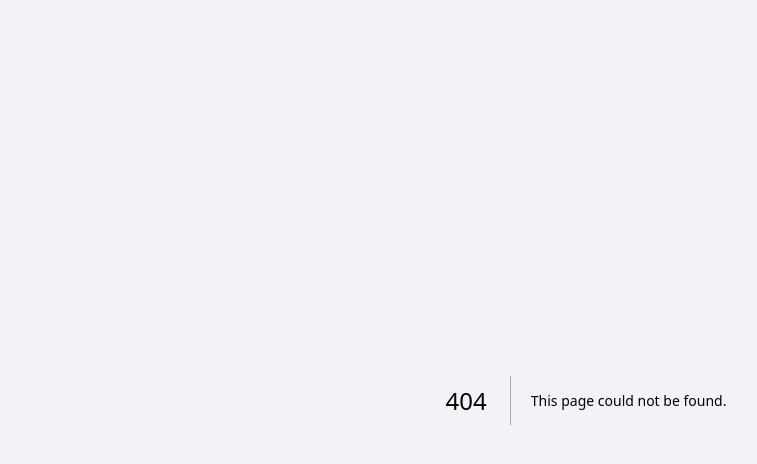
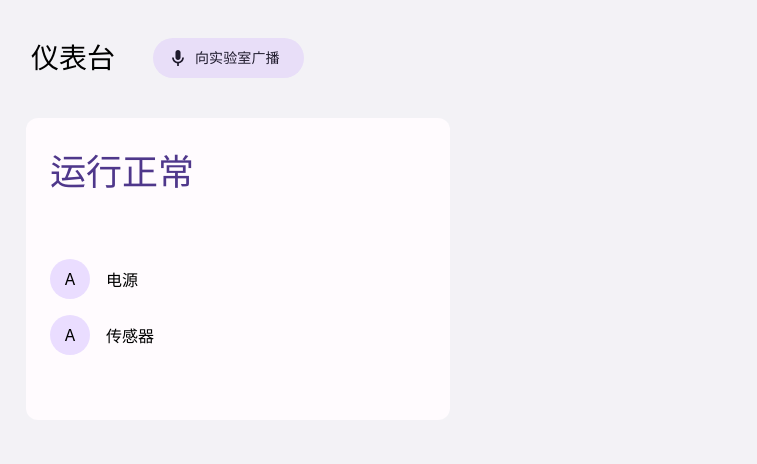
Before and after one commit to io-club/IMS-Frontend, a Next.js app in the folder shell/: page /dashboard in a window 1280 px wide. Before the commit this address had no page. Shown: the top 464 px of the page, without its empty margins (54-811 px from the left). Built offline with nearby package versions, Linux system fonts and the light colour scheme.

Commit message:
Slug button

```diff
--- /dev/null
+++ b/shell/app/components/Buttons.module.css
@@ -0,0 +1,19 @@
+.SlugButton {
+    display: flex;
+    flex-direction: row;
+    justify-content: center;
+    align-items: center;
+    padding: 10px 24px 10px 16px;
+    gap: 8px;
+    height: 40px;
+    background: #E8DEF8;
+    border-radius: 100px;
+    border: none;
+    font-style: normal;
+    font-weight: 500;
+    font-size: 14px;
+    line-height: 20px;
+    text-align: center;
+    letter-spacing: 0.1px;
+    color: #1D192B;
+}
--- /dev/null
+++ b/shell/app/components/Card.module.css
@@ -0,0 +1,18 @@
+.Card {
+    width: 100%;
+    height: 100%;
+    border-radius: 12px;
+}
+.Title {
+    font-style: normal;
+    font-weight: 400;
+    font-size: 22px;
+    line-height: 28px;
+}
+.TitleLarge {
+    font-style: normal;
+    font-weight: 400;
+    font-size: 36px;
+    line-height: 44px;
+    margin-bottom: 57px;
+}
--- /dev/null
+++ b/shell/app/components/Cards.tsx
@@ -0,0 +1,38 @@
+import cardStyle from './Card.module.css'
+import React from "react";
+
+type CardParams = {
+    prominence: boolean
+    title?: string
+    version?: 'large' | 'regular'
+    children: React.ReactNode
+}
+
+export function Card(props: CardParams) {
+    const version = props.version ?? 'regular'
+    return (
+        <div
+            className={cardStyle.Card}
+            style={{
+                backgroundColor: props.prominence ? '#FFFBFE' : '#E7E0EC',
+                padding: version === 'large' ? '32px 24px 40px 24px' : '23px 22px 20px 22px'
+            }}
+        >
+            {
+                props.title
+                    ?
+                    <div
+                        className={version === 'large' ? cardStyle.TitleLarge : cardStyle.Title}
+                        style={{color: '#4F378B'}}
+                    >
+                        {props.title}
+                    </div>
+                    :
+                    <React.Fragment />
+            }
+            <React.Fragment>
+                {props.children}
+            </React.Fragment>
+        </div>
+    )
+}
--- /dev/null
+++ b/shell/app/components/HeadsUp.tsx
@@ -0,0 +1,60 @@
+import {Card} from "./Cards";
+import {CSSProperties} from "react";
+
+export default function HeadsUp(props: {style: CSSProperties}) {
+    return (
+        <div style={props.style}>
+            <Card
+                prominence={true}
+                version={'large'}
+                title={'运行正常'}
+            >
+                <HeadsUpList />
+            </Card>
+        </div>
+    );
+}
+
+function HeadsUpList() {
+    const listCellStyle: CSSProperties = {
+        display: 'flex',
+        flexDirection: 'row',
+        justifyContent: 'center',
+        alignItems: 'center',
+        height: '56px',
+        isolation: 'isolate',
+        gap: '16px'
+    }
+    const listIcon: CSSProperties = {
+        display: "inline-block",
+        height: '40px',
+        width: '40px',
+        lineHeight: '40px',
+        borderRadius: '50%',
+        backgroundColor: '#EADDFF',
+        verticalAlign: 'middle',
+        textAlign: 'center'
+    }
+    const dataSources = [
+        {
+            name: '电源',
+            status: 'nominal'
+        },
+        {
+            name: '传感器',
+            status: 'nominal'
+        }
+    ]
+    return (
+        <div style={{display: 'flex', flexDirection: 'column', alignItems: 'flex-start'}}>
+            {
+                dataSources.map(data =>
+                    <div key={data.name} style={listCellStyle}>
+                        <span style={listIcon}>A</span>
+                        <span>{data.name}</span>
+                    </div>
+                )
+            }
+        </div>
+    );
+}
--- /dev/null
+++ b/shell/app/components/SlugButton.tsx
@@ -0,0 +1,12 @@
+import React from "react";
+import buttonStyle from './Buttons.module.css'
+
+type ButtonProps = {
+    children: React.ReactNode
+}
+
+export default function SlugButton(props: ButtonProps) {
+    return <button className={buttonStyle.SlugButton}>
+        {props.children}
+    </button>
+}
--- /dev/null
+++ b/shell/app/dashboard/gridGenerator.ts
@@ -0,0 +1,40 @@
+import {CSSProperties} from "react";
+
+type GridPreferences = {
+    frX: number
+    frY: number
+}
+
+export interface Subgrid {
+    frX: number
+    frY: number
+    x: number
+    y: number
+}
+
+function clamp(number: number, a: number, b: number): number {
+    return a > b ? Math.min(Math.max(number, b), a) : Math.max(Math.min(number, b), a)
+}
+
+export default class GridGenerator {
+    frX: number
+    frY: number
+    constructor(props: GridPreferences) {
+        this.frX = props.frX
+        this.frY = props.frY
+    }
+
+    pickCard(props: Subgrid): CSSProperties {
+        const a = clamp(props.x, 1, this.frX)
+        const b = clamp(props.y, 1, this.frY)
+        const c = clamp(props.x + props.frX, 2, this.frX + 1)
+        const d = clamp(props.y + props.frY, 2, this.frY + 1)
+        return {gridArea: `${a} / ${b} / ${c} / ${d}`} as CSSProperties
+    }
+    wrapper(): CSSProperties {
+        return {
+            gridTemplateColumns: `repeat(${this.frX}, 1fr)`,
+            gridTemplateRows: `repeat(${this.frY}, 1fr)`
+        }
+    }
+}
--- /dev/null
+++ b/shell/app/dashboard/page.tsx
@@ -0,0 +1,33 @@
+import GridGenerator from "./gridGenerator";
+import '../../styles/globals.css'
+import gridStyle from '../../styles/grid.module.css'
+import dashboardStyle from '../../styles/Dashboard.module.css'
+import type {Subgrid} from "./gridGenerator";
+import HeadsUp from "../components/HeadsUp";
+import SlugButton from "../components/SlugButton";
+import Image from "next/image";
+
+export default function Dashboard() {
+    const dashboardDefaultGrid = {
+        frX: 5,
+        frY: 4
+    }
+    const grid = new GridGenerator(dashboardDefaultGrid)
+    const headsUpGrid: Subgrid = {
+        frX: 2, frY: 2, x: 1, y: 1
+    }
+    return (
+        <div className={dashboardStyle.Dashboard}>
+            <div className={dashboardStyle.HeadProminent}>
+                仪表台
+                <SlugButton>
+                    <Image src={'/mdi/mic.svg'} alt={'mic icon'} width={18} height={18}/>
+                    向实验室广播
+                </SlugButton>
+            </div>
+            <div className={gridStyle.GridWrapper} style={grid.wrapper()}>
+                <HeadsUp style={grid.pickCard(headsUpGrid)}/>
+            </div>
+        </div>
+    )
+}
--- a/shell/app/page.tsx
+++ b/shell/app/page.tsx
@@ -1,4 +1,4 @@
-import Dashboard from "./dashboard";
+import Dashboard from "./dashboard/page";
 import '../styles/globals.css';
 
 export default function Page() {
--- a/shell/styles/dashboard.module.css
+++ b/shell/styles/Dashboard.module.css
@@ -1,6 +1,10 @@
 .Dashboard {
     display: flex;
-    width: 100%;
+    flex-direction: column;
+    justify-content: flex-start;
+    width: var(--contentBlockWidth);
+    height: var(--contentBlockHeight);
+    padding: 38px 80px;
 }
 
 .HeadProminent {
@@ -13,4 +17,5 @@
     font-weight: 400;
     font-size: 28px;
     line-height: 36px;
+    margin-bottom: 40px;
 }
--- a/shell/styles/grid.module.css
+++ b/shell/styles/grid.module.css
@@ -1,3 +1,6 @@
 .GridWrapper {
     display: grid;
+    height: 100%;
+    grid-column-gap: 40px;
+    grid-row-gap: 40px;
 }
```
Also changed, not shown: shell/app/dashboard.tsx (deleted, +0 -15 lines), shell/styles/Home.module.css (deleted, +0 -129 lines), shell/public/mdi/mic.svg (added).
